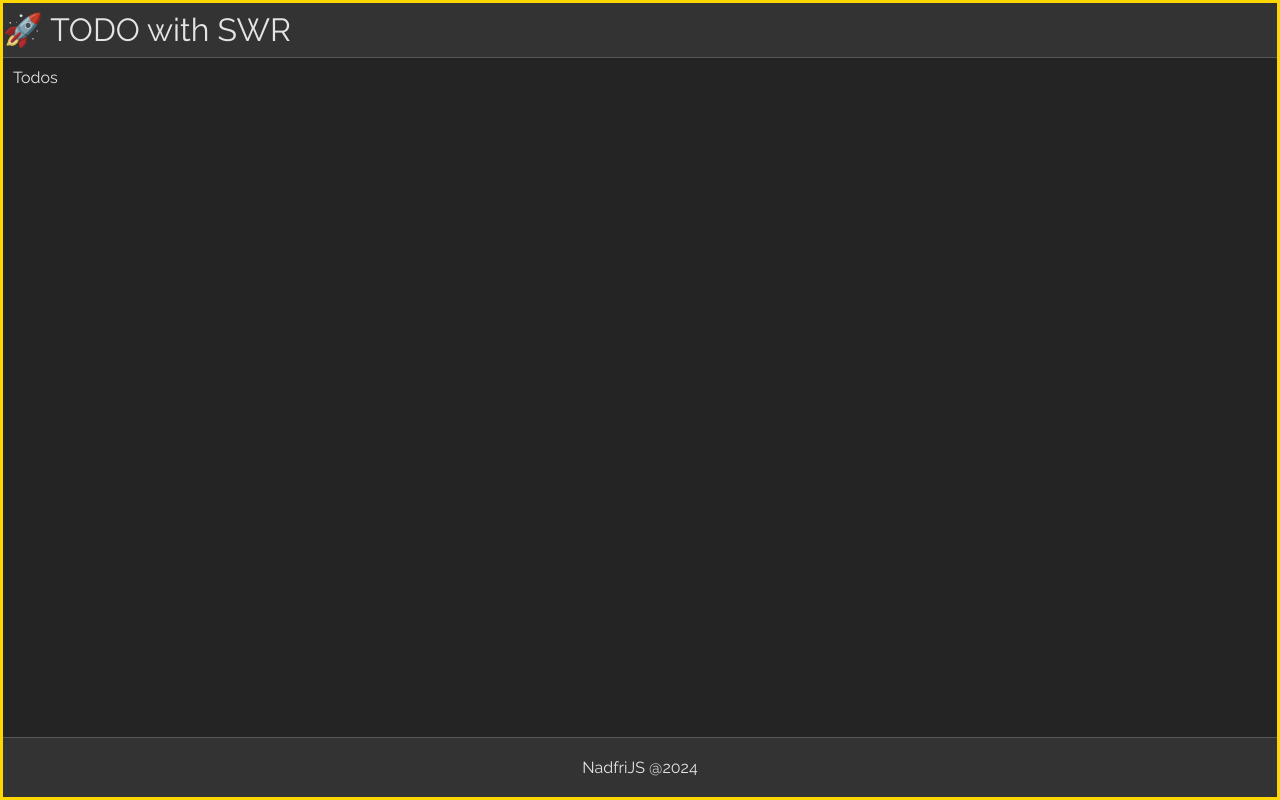
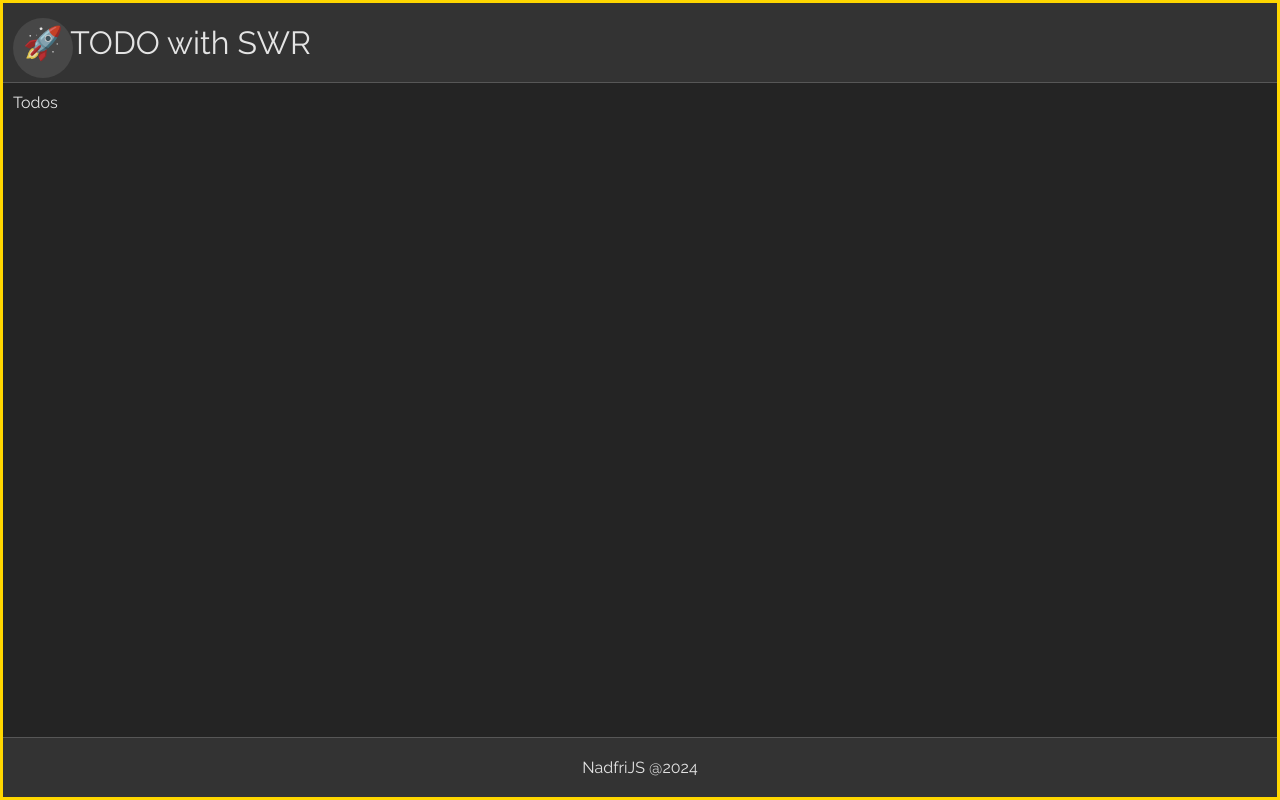
Before and after one commit to nadfri/todo-swr, a React (Vite) app: page / in a window 1280 px wide. Built offline with nearby package versions, Linux system fonts and the light colour scheme.

Commit message:
Feat: Animation Header

```diff
--- a/src/components/Footer/Footer.scss
+++ b/src/components/Footer/Footer.scss
@@ -13,6 +13,6 @@
   }
 
   a:hover {
-    background-color: #474747;
+    background-color: var(--grey-light);
   }
 }
--- a/src/components/Header/Header.scss
+++ b/src/components/Header/Header.scss
@@ -1,6 +1,32 @@
-.Header{
+.Header {
   border-bottom: solid var(--grey) 1px;
   background-color: var(--primary);
   font-size: 2rem;
-  padding-block: 8px;
+  height: 80px;
+  display: flex;
+  align-items: center;
+  padding-left: 20px;
+
+  .header-link {
+    position: relative;
+    display: block;
+    z-index: 1;
+  }
+
+  .header-link::before {
+    content: '';
+    position: absolute;
+    top: -6px;
+    left: -10px;
+    width: 60px;
+    height: 60px;
+    border-radius: 50px;
+    z-index: -1;
+    background-color: var(--grey-light);
+    transition: width 0.3s;
+  }
+
+  .header-link:hover::before {
+    width: calc(100% + 24px);
+  }
 }
--- a/src/components/Header/Header.tsx
+++ b/src/components/Header/Header.tsx
@@ -4,7 +4,7 @@ import './Header.scss';
 export default function Header() {
   return (
     <div className='Header'>
-      <Link to='/'>🚀 TODO with SWR</Link>
+      <Link to='/' className='header-link'>🚀 TODO with SWR</Link>
     </div>
   );
 }
--- a/src/main.scss
+++ b/src/main.scss
@@ -3,6 +3,7 @@
 :root {
   --white: rgba(255, 255, 255, 0.87);
   --grey: #575757;
+  --grey-light:#474747;
   --primary: #333;
 }
 
```
